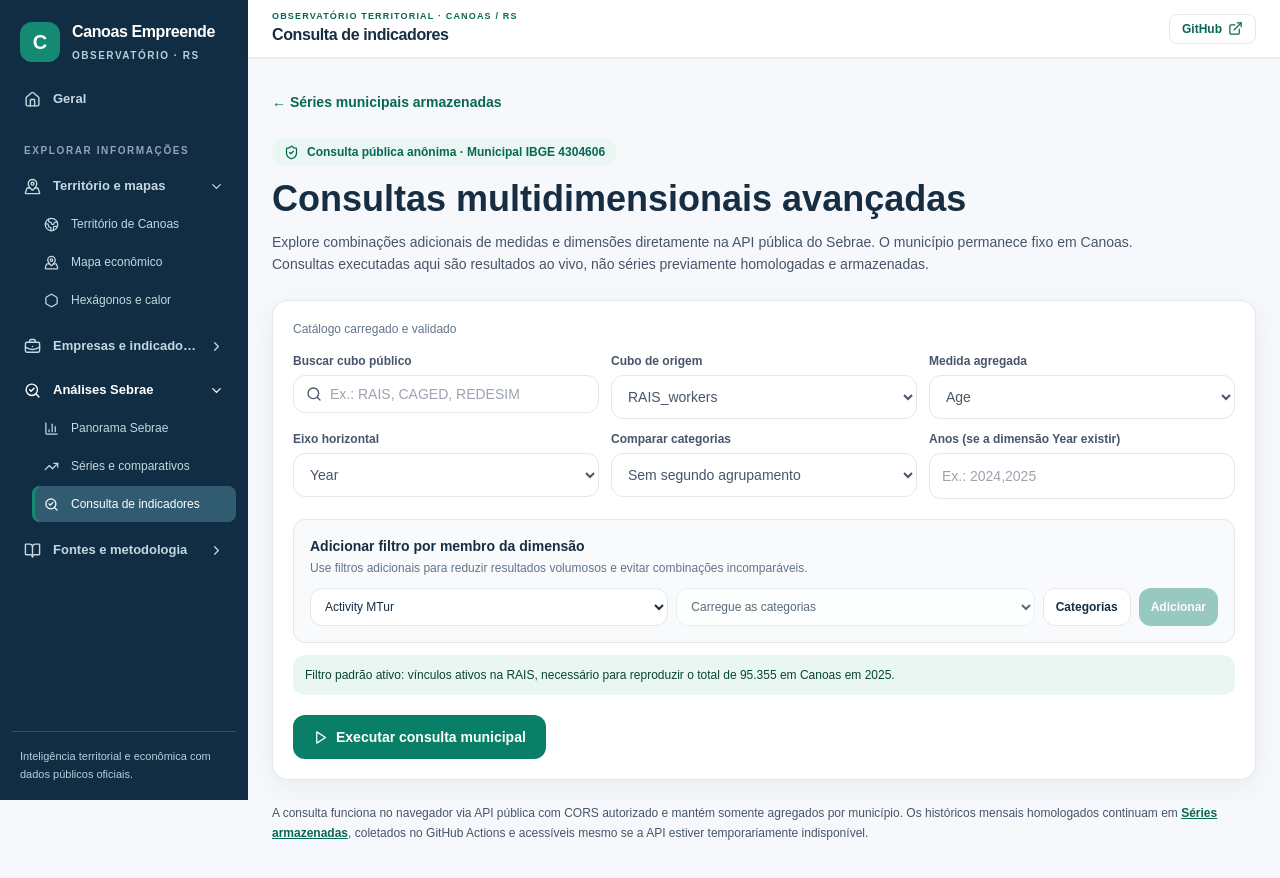
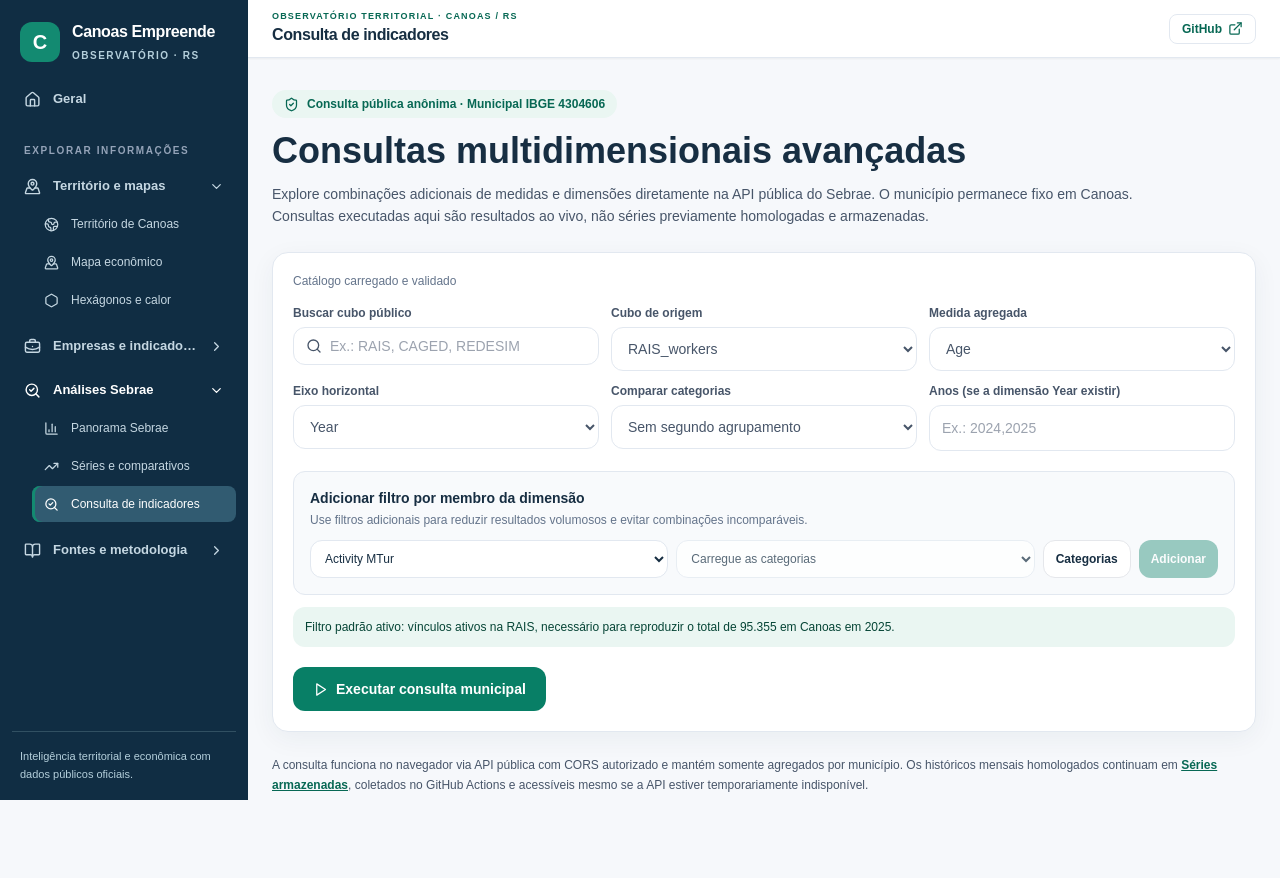
Before and after one commit to marcianolima/webgis-empreender-canoas, a Next.js app: page /sebrae/consulta in a window 1280 px wide. Shown: the top 878 px of the page. Built offline with nearby package versions, Linux system fonts and the light colour scheme.

Commit message:
refactor(navegacao): remover atalhos redundantes acima dos títulos das páginas

```diff
--- a/src/components/sebrae-live-query.tsx
+++ b/src/components/sebrae-live-query.tsx
@@ -181,7 +181,6 @@ export function SebraeLiveQuery(){
   finally{setBusy(false);}
  }
  return <main className="mx-auto max-w-[1450px] space-y-6 px-4 pb-16 pt-8 text-ink sm:px-6">
-  <Link href="/sebrae/series" className="text-sm font-semibold text-brand-700">← Séries municipais armazenadas</Link>
   <header className="max-w-4xl space-y-3">
    <span className="inline-flex items-center gap-2 rounded-full bg-brand-50 px-3 py-1.5 text-xs font-bold text-brand-700"><ShieldCheck size={15}/> Consulta pública anônima · Municipal IBGE 4304606</span>
    <h1 className="text-2xl font-extrabold sm:text-4xl">Consultas multidimensionais avançadas</h1>
```
